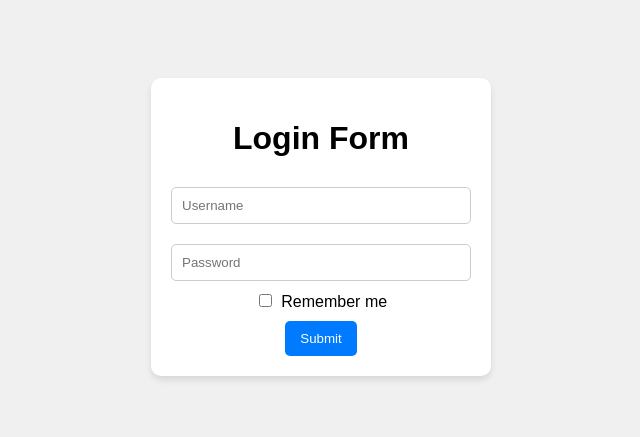
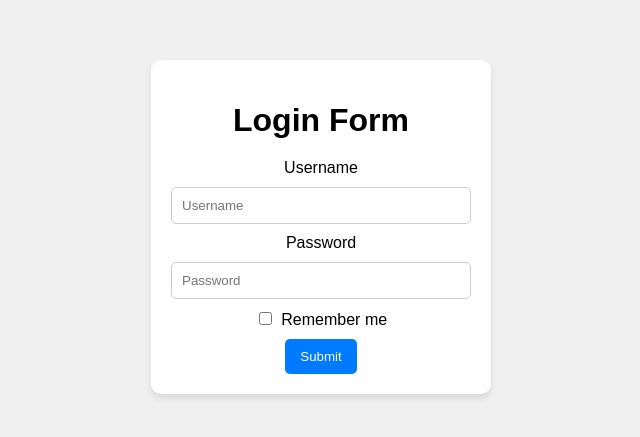
Before and after one commit to acciojob/remember-me-login-form-aanshu-kumar, a website: page main.html in a window 1280 px wide. Shown: the part 173-610 px from the top of the page, without its empty margins (319-959 px from the left). Drawn offline with Linux system fonts and the light colour scheme.

Commit message:
created a submission

```diff
--- a/main.html
+++ b/main.html
@@ -11,7 +11,9 @@
 	  <div class="login-container">
     <h1>Login Form</h1>
     <form id="login-form">
-      <input type="text" id="username" placeholder="Username" required>
+		<label for="username">Username</label>
+      <input type="text" id="username" placeholder="Username" required><br>
+		<label for="password">Password</label>
       <input type="password" id="password" placeholder="Password" required>
       <div>
         <input type="checkbox" id="checkbox">
```
